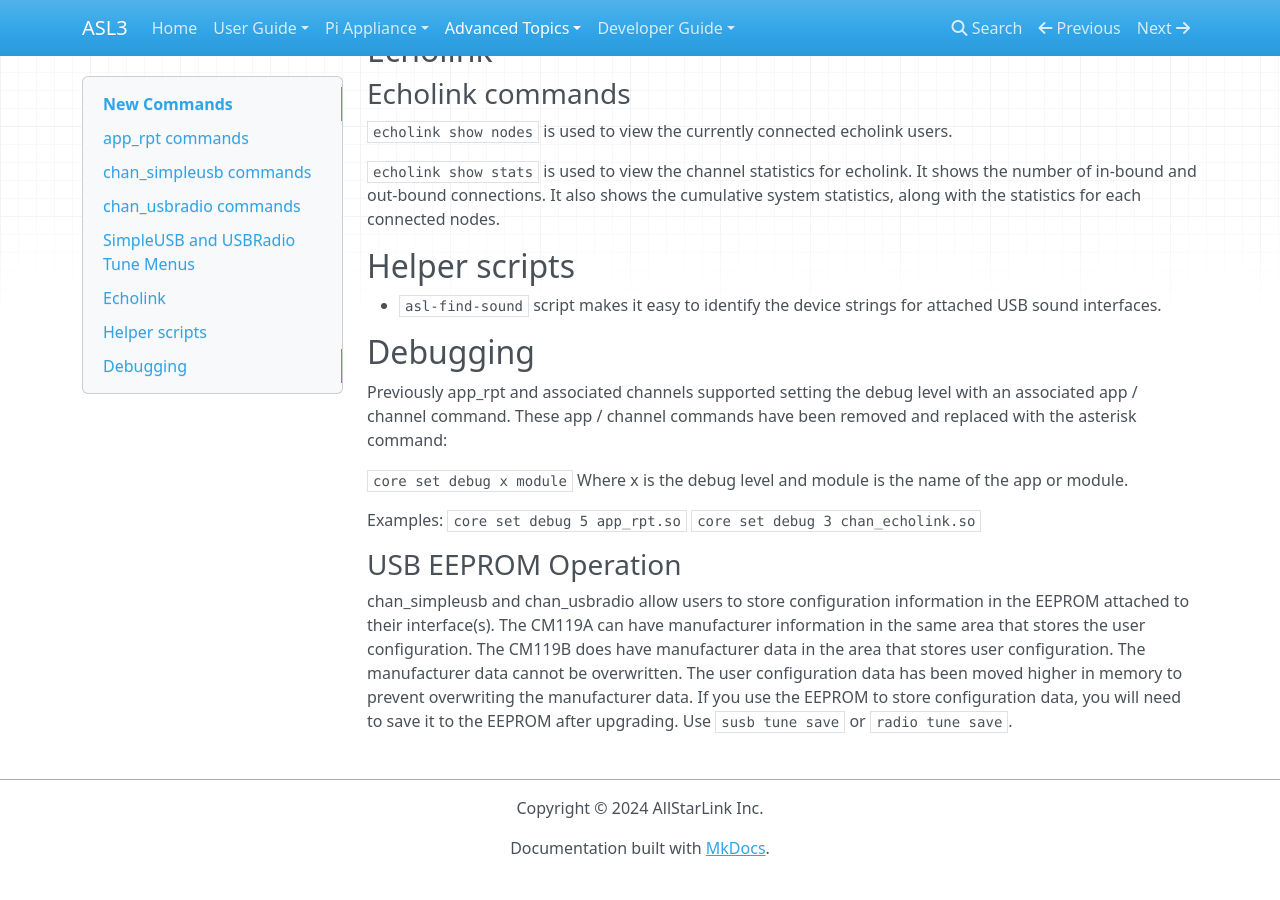
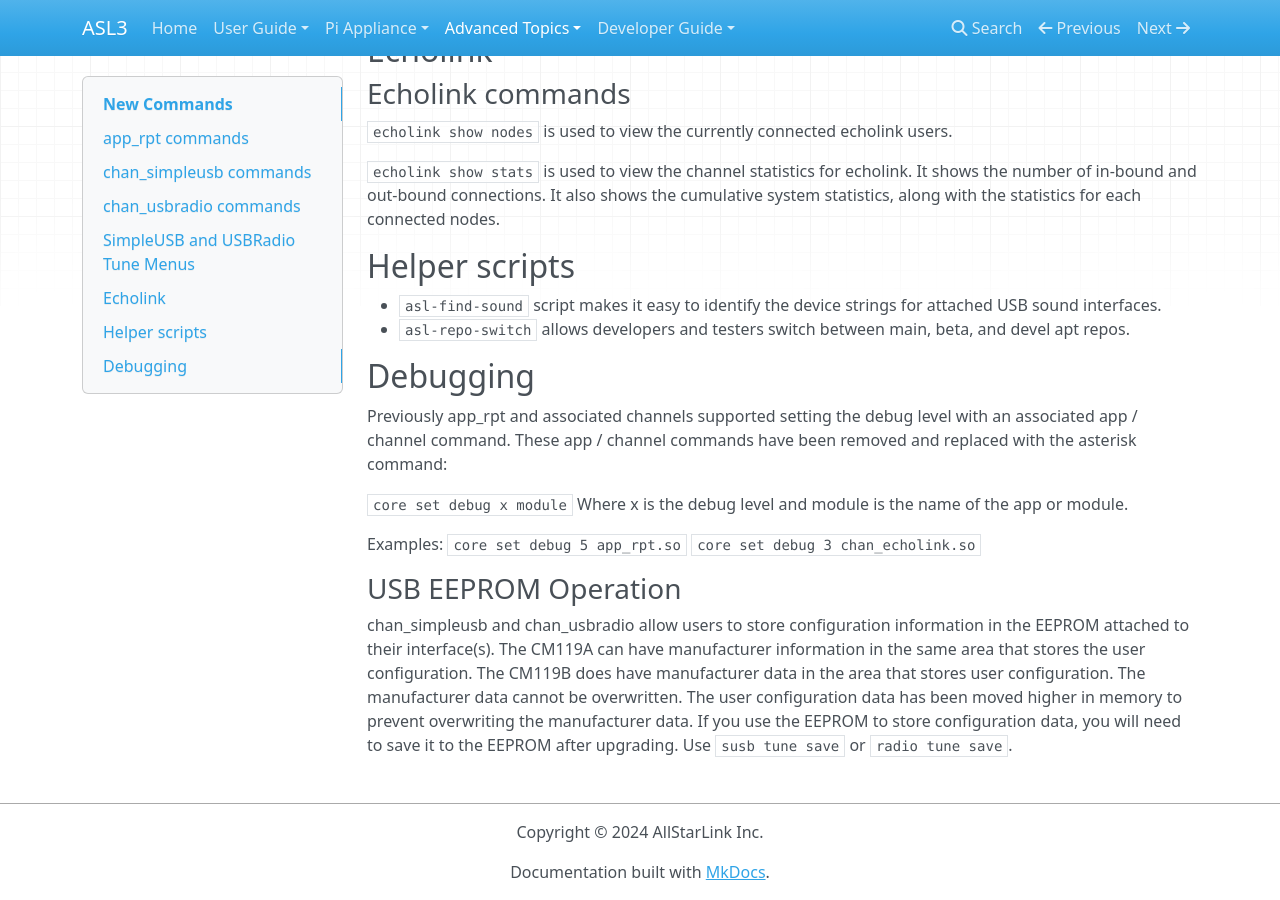
Before and after one commit to AllStarLink/ASL3-Manual, an MkDocs documentation site: the page built from docs/adv-topics/commands.md, in a window 1280 px wide and 900 px high, scrolled down 1285 px. Built offline with MkDocs 1.6.1, drawn with Linux system fonts in a browser that asks for light colours; nearby versions of some CDN libraries; before the commit the page ends 2161 px from its top, so only the background shows below that.

Commit message:
Add asl-repo-switch to Helper scripts.

```diff
--- a/docs/adv-topics/commands.md
+++ b/docs/adv-topics/commands.md
@@ -53,6 +53,7 @@ It shows the number of in-bound and out-bound connections.  It also shows the cu
 
 ## Helper scripts
  - `asl-find-sound` script makes it easy to identify the device strings for attached USB sound interfaces.
+ - `asl-repo-switch` allows developers and testers switch between main, beta, and devel apt repos.
 
 ## Debugging
 Previously app\_rpt and associated channels supported setting the debug level with an associated app / channel command.  These app / channel commands have been removed and replaced with the asterisk command:
```
